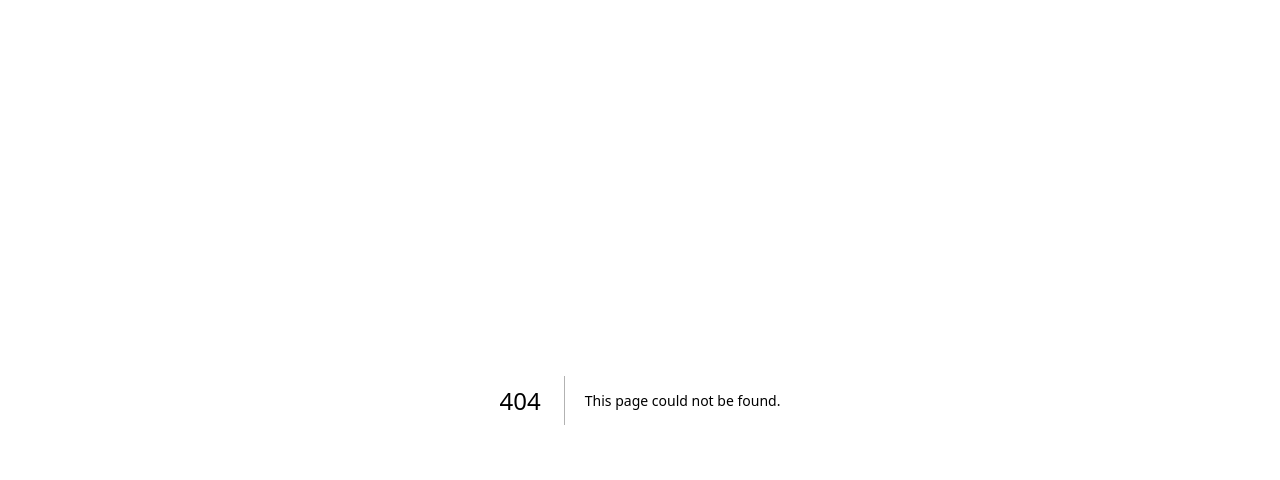
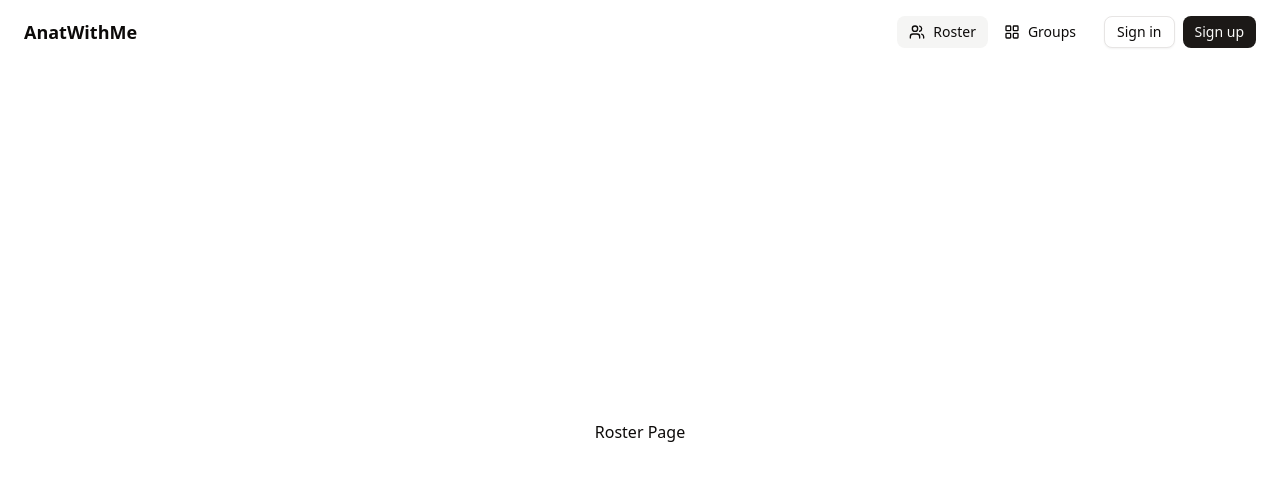
Before and after one commit to donutdiet/cse5911, a Next.js app: page /admin/roster in a window 1280 px wide. Before the commit this address had no page. Shown: the top 480 px of the page. Built offline with nearby package versions, Linux system fonts and the light colour scheme; no server answers.

Commit message:
Create admin navbar and routes

```diff
--- /dev/null
+++ b/app/admin/groups/page.tsx
@@ -0,0 +1,7 @@
+export default function StudentPage() {
+  return (
+    <div>
+      <h1>Groups Page</h1>
+    </div>
+  );
+}
--- a/app/admin/layout.tsx
+++ b/app/admin/layout.tsx
@@ -1,18 +1,22 @@
 import { AuthButton } from "@/components/auth/auth-button";
+import { AdminNavbar } from "@/components/admin/admin-navbar";
 import { Suspense } from "react";
 
-export default function ProtectedLayout({
+export default function AdminLayout({
   children,
 }: {
   children: React.ReactNode;
 }) {
   return (
     <main className="min-h-screen flex flex-col">
-      <nav className="w-full h-16 px-6 flex items-center justify-between">
-        <span className="font-semibold text-lg">Anatomy Study Groups</span>
-        <Suspense>
-          <AuthButton />
-        </Suspense>
+      <nav className="w-full h-16 px-6 flex items-center">
+        <span className="font-semibold text-lg">AnatWithMe</span>
+        <div className="ml-auto flex items-center gap-4">
+          <AdminNavbar />
+          <Suspense>
+            <AuthButton />
+          </Suspense>
+        </div>
       </nav>
 
       <div className="flex-1 flex items-center justify-center">{children}</div>
--- /dev/null
+++ b/app/admin/roster/page.tsx
@@ -0,0 +1,7 @@
+export default function StudentPage() {
+  return (
+    <div>
+      <h1>Roster Page</h1>
+    </div>
+  );
+}
--- /dev/null
+++ b/components/admin/admin-navbar.tsx
@@ -0,0 +1,39 @@
+"use client";
+
+import Link from "next/link";
+import { usePathname } from "next/navigation";
+import { cn } from "@/lib/utils";
+import { Users, LayoutGrid } from "lucide-react";
+
+const tabs = [
+  { label: "Roster", href: "/admin/roster", icon: Users },
+  { label: "Groups", href: "/admin/groups", icon: LayoutGrid },
+];
+
+export function AdminNavbar() {
+  const pathname = usePathname();
+
+  return (
+    <div className="flex items-center gap-1">
+      {tabs.map(({ label, href, icon: Icon }) => {
+        const isActive = pathname === href || pathname.startsWith(href + "/");
+
+        return (
+          <Link
+            key={href}
+            href={href}
+            className={cn(
+              "flex items-center gap-2 rounded-md px-3 py-1.5 text-sm font-medium transition-colors",
+              isActive
+                ? "bg-accent text-foreground"
+                : "text-foreground hover:bg-accent/50",
+            )}
+          >
+            <Icon className="size-4" />
+            {label}
+          </Link>
+        );
+      })}
+    </div>
+  );
+}
```
